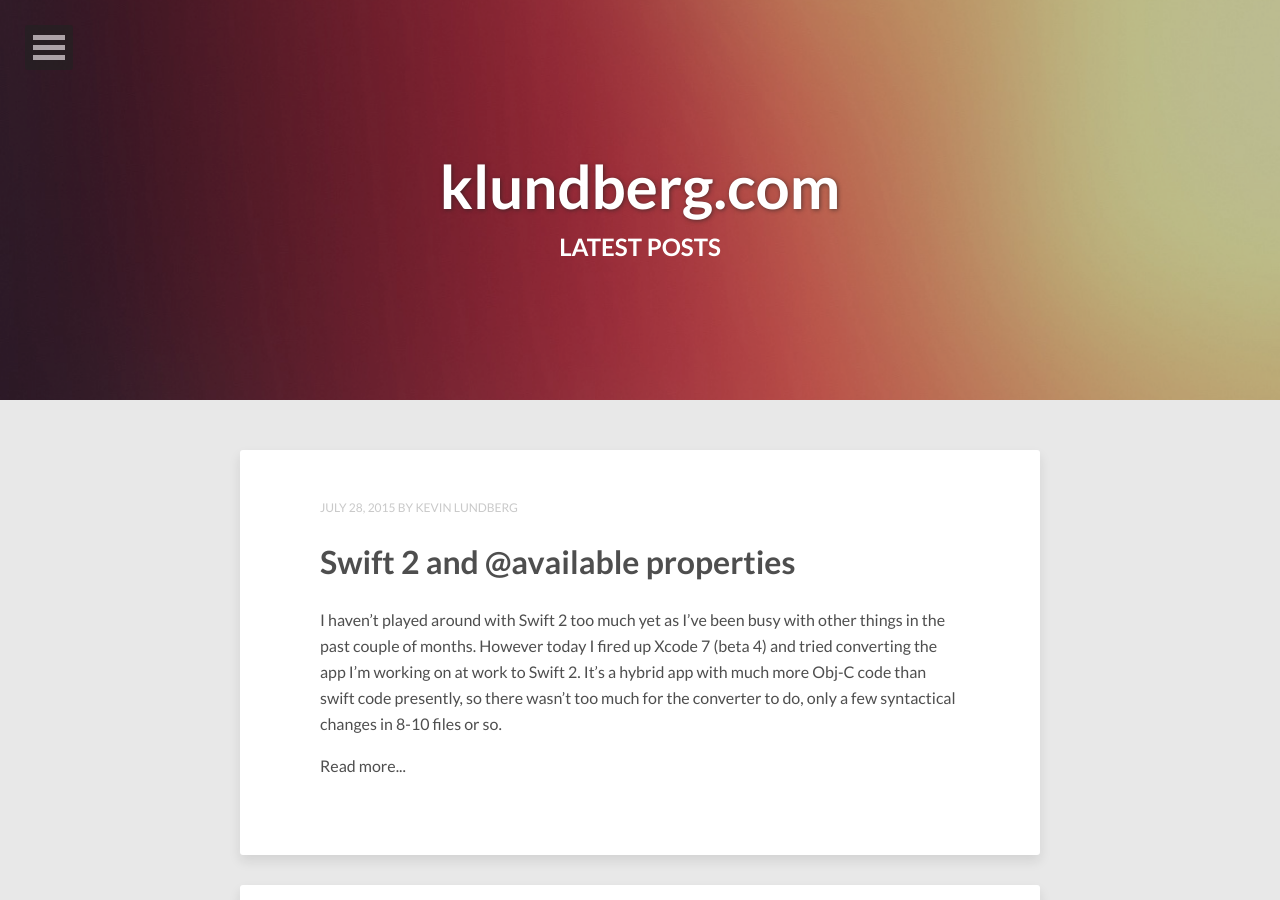
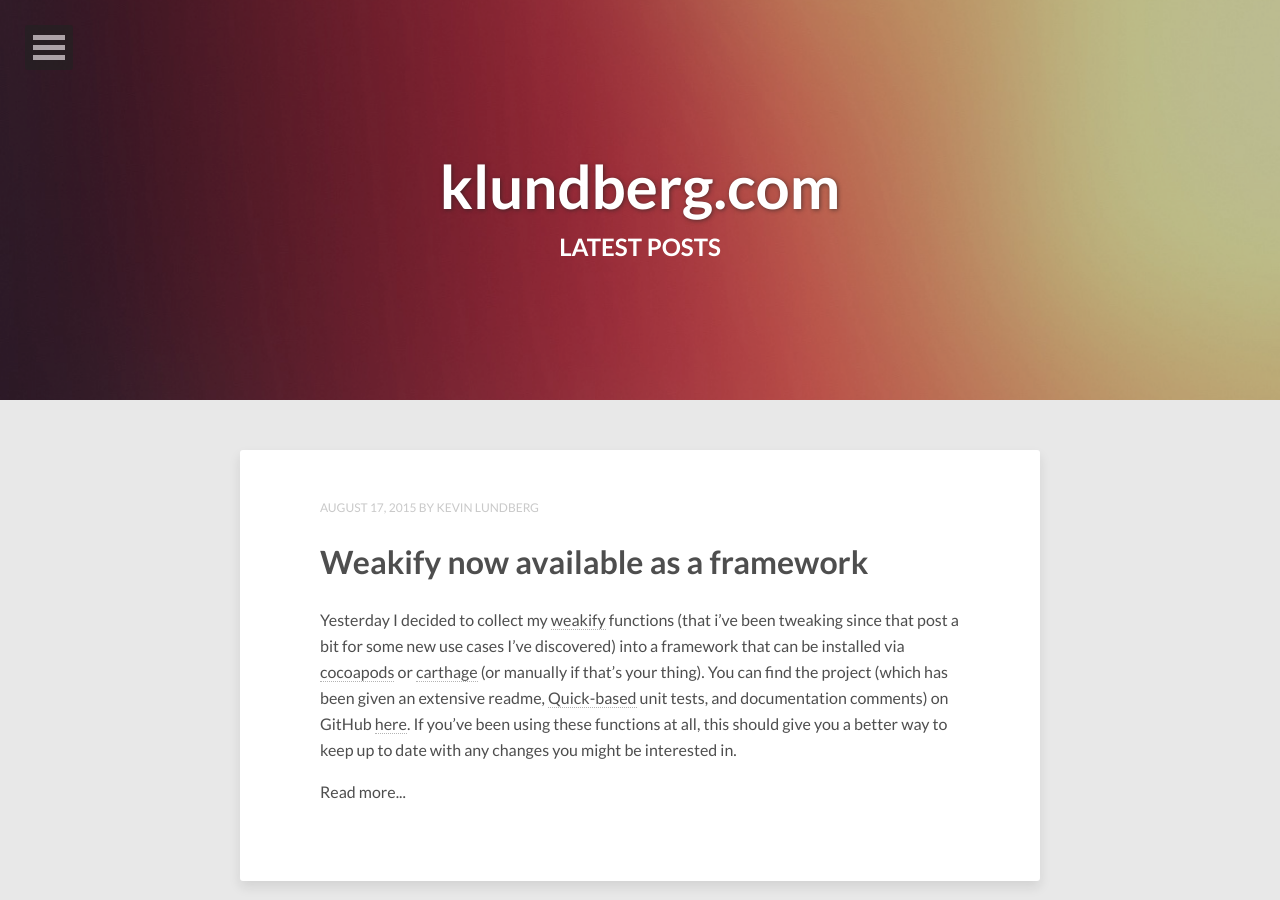
Before and after one commit to klundberg/klundberg.github.io, a Jekyll site: the page built from index.html, in a window 1280 px wide and 900 px high. Built offline with Jekyll 4.4.1, drawn with Linux system fonts in a browser that asks for light colours; nearby versions of some CDN libraries; the list of posts is cut into pages by our own code.

Commit message:
new post, small amendment to old post description

```diff
--- a/_posts/2015-07-28-Swift-2-and-@available-properties.md
+++ b/_posts/2015-07-28-Swift-2-and-@available-properties.md
@@ -1,6 +1,6 @@
 ---
 title: Swift 2 and @available properties
-description: When the @available annotation in swift 2 won't help you.
+description: How the @available annotation in swift 2 may get in your way.
 tags: Swift
 category: programming
 ---
--- /dev/null
+++ b/_posts/2015-08-17-weakify-now-available-as-a-framework.md
@@ -0,0 +1,11 @@
+---
+title: Weakify now available as a framework
+description: When the @available annotation in swift 2 won't help you.
+tags: Swift Cocoapods Carthage
+category: programming
+excerpt: false
+---
+
+Yesterday I decided to collect my [weakify]({% post_url 2015-04-15-capturing-objects-weakly-in-instance-method-references-in-swift %}) functions (that i've been tweaking since that post a bit for some new use cases I've discovered) into a framework that can be installed via [cocoapods](https://cocoapods.org) or [carthage](https://github.com/Carthage/Carthage) (or manually if that's your thing). You can find the project (which has been given an extensive readme, [Quick-based](https://github.com/Quick/Quick) unit tests, and documentation comments) on GitHub [here](https://github.com/klundberg/Weakify). If you've been using these functions at all, this should give you a better way to keep up to date with any changes you might be interested in.
+
+I do plan to update these soon for Swift 2 support (in case any throwing versions might be necessary). Enjoy!
```
